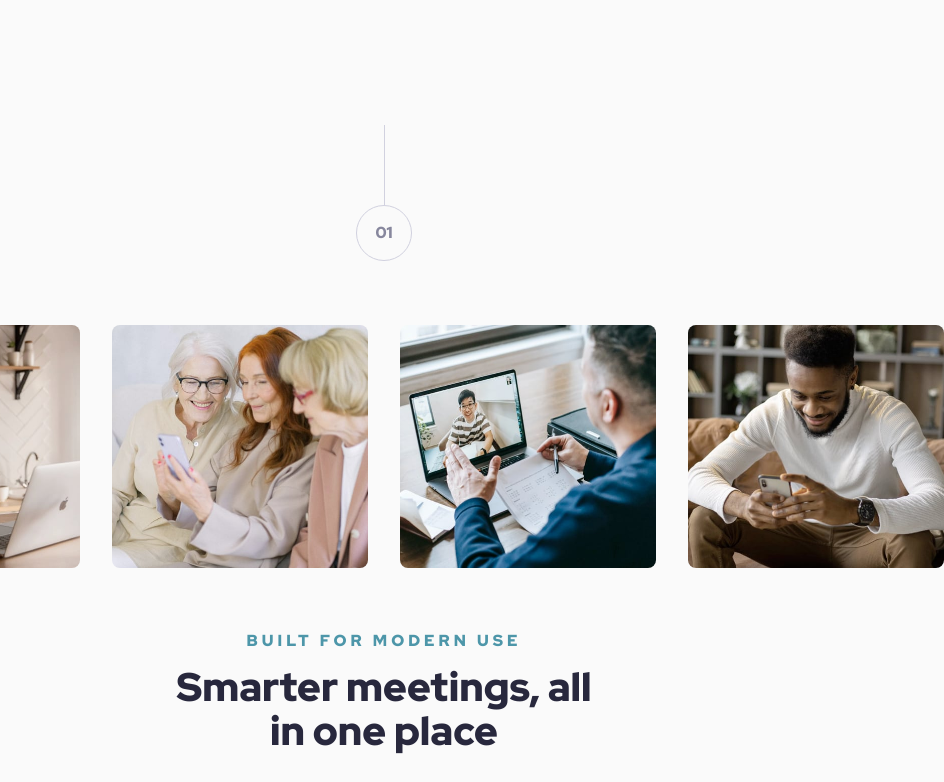
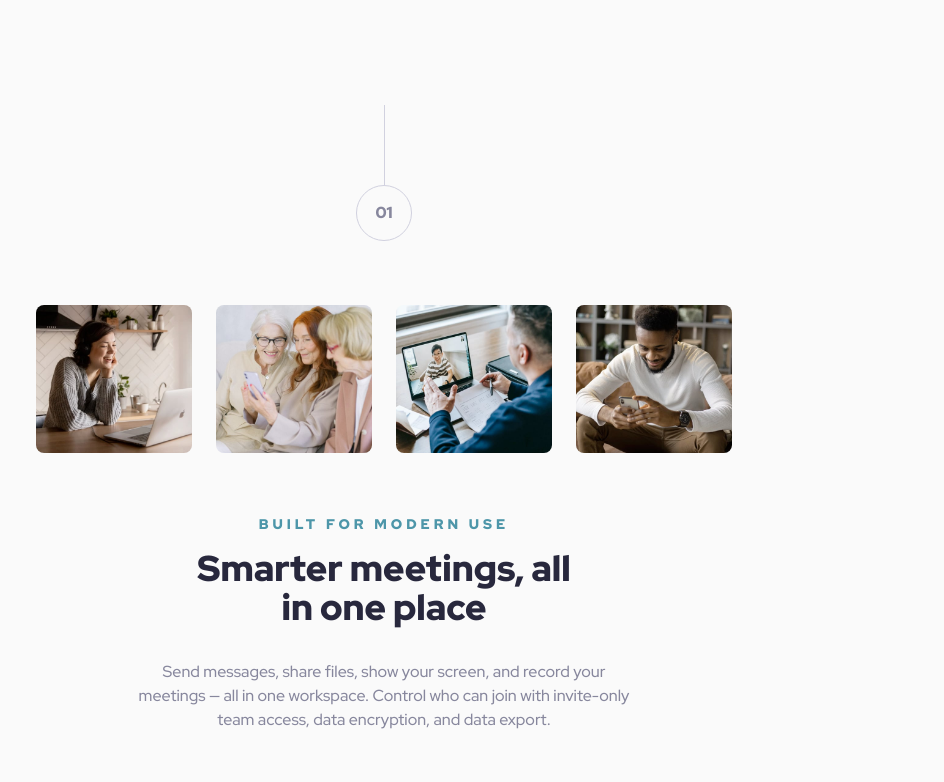
Before and after one commit to Bobstyle23/meet-landing-page, a plain HTML site: page index.html in a window 768 px wide. Shown: the part 778-1560 px from the top of the page, 944 px wide, since content can reach past the window. Drawn offline with Linux system fonts and the light colour scheme.

Commit message:
Add breakpoints for tablet usage section

```diff
--- a/style/styles.scss
+++ b/style/styles.scss
@@ -363,6 +363,7 @@ body {
 
       &--tablet {
         display: block;
+        max-width: 76.8rem;
       }
     }
 
@@ -380,4 +381,30 @@ body {
       font-size: 1.6rem;
     }
   }
+
+  .usage {
+    margin: $spacing-56 $spacing-32 $spacing-64;
+    &__gallery {
+      column-gap: $spacing-24;
+
+      img {
+        max-width: 15.6rem;
+        height: auto;
+      }
+    }
+    &__header {
+      max-width: 50.4rem;
+      p:first-child {
+        font-size: 1.4rem;
+      }
+    }
+
+    &__heading {
+      font-size: 3.6rem;
+    }
+
+    &__description {
+      font-size: 1.6rem;
+    }
+  }
 }
```
Also changed, not shown: style/styles.css, 1 other file.
